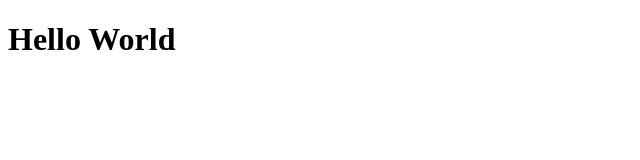
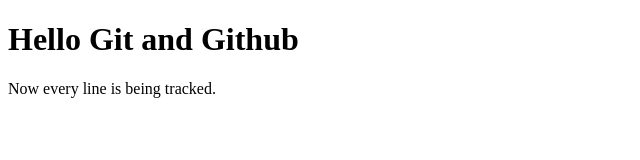
Before and after one commit to palyatish-1506/my-html-site, a plain HTML site: page index.html in a window 1280 px wide. Shown: the whole page, without its empty margins (0-640 px from the left). Drawn offline with Linux system fonts and the light colour scheme.

Commit message:
Update haeding adn paragraph

```diff
--- a/index.html
+++ b/index.html
@@ -9,7 +9,8 @@
 <body>
 
 
-    <h1>Hello World </h1>
+    <h1>Hello Git and Github </h1>
+    <p>Now every line is being tracked.</p>
     </body>
 
 
```
